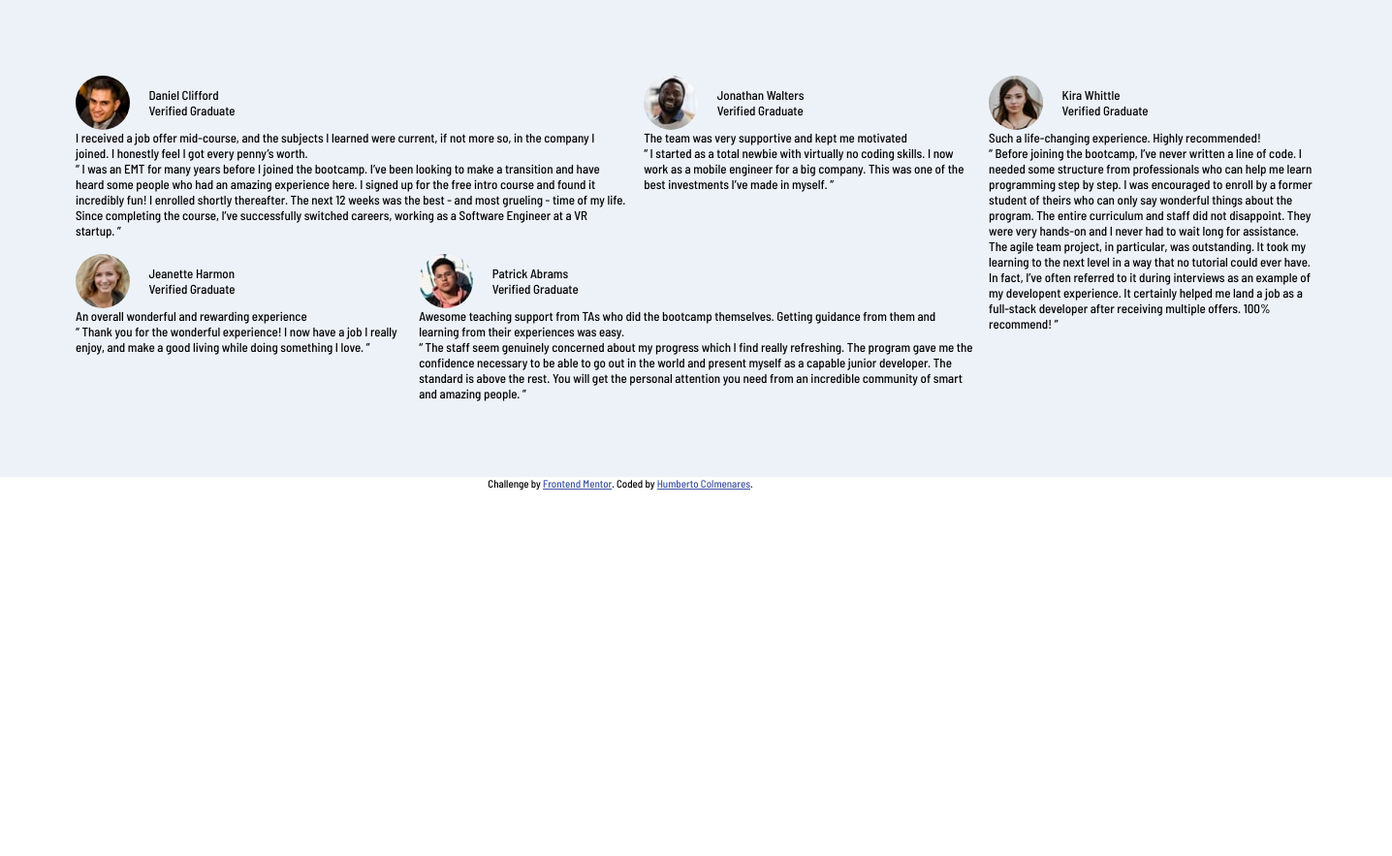
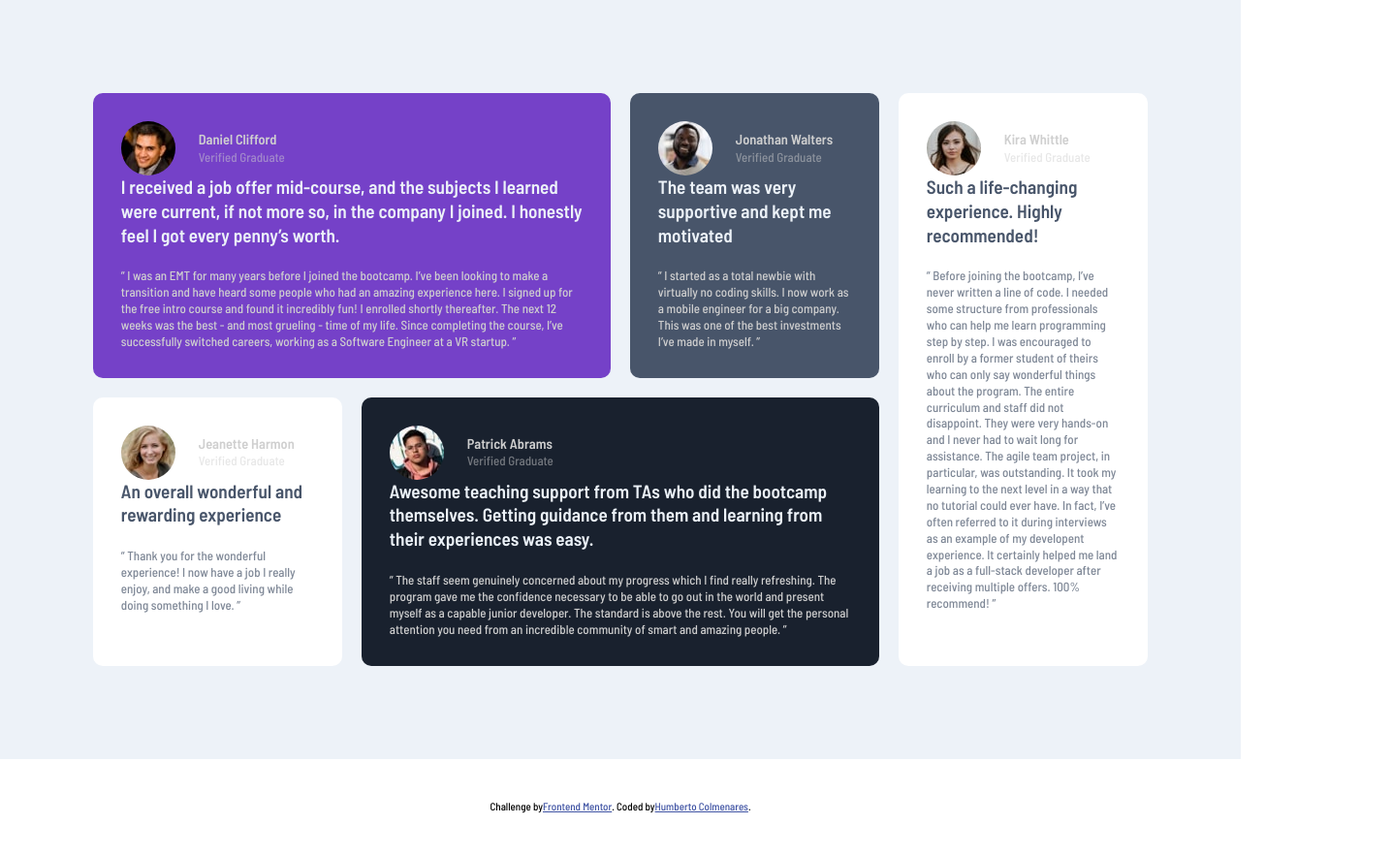
Before and after one commit to colmenareshr/testimonials-grid-section-main, a plain HTML site: page index.html in a window 1280 px wide. Shown: the whole page at 97% size, 1436 px wide, since content can reach past the window. Before the commit the page ends 800 px from the top, so only its background shows below. Drawn offline with Linux system fonts and the light colour scheme.

Commit message:
Desktop desig

```diff
--- a/index.html
+++ b/index.html
@@ -30,7 +30,7 @@
   <body>
     <main class="container">
       <div class="testimonial__grid">
-        <div class="testimonial__one">
+        <div class="testimonial__card one">
           <div class="testimonial__author">
             <img src="./images/image-daniel.jpg" alt="Daniel Clifford" />
             <div class="author__name">
@@ -56,7 +56,7 @@
           </div>
         </div>
 
-        <div class="testimonial__two">
+        <div class="testimonial__card two">
           <div class="testimonial__author">
             <img src="./images/image-jonathan.jpg" alt="Jonathan Walters" />
             <div class="author__name">
@@ -76,7 +76,7 @@
           </div>
         </div>
 
-        <div class="testimonial__three">
+        <div class="testimonial__card three">
           <div class="testimonial__author">
             <img src="./images/image-jeanette.jpg" alt="Jeanette Harmon" />
             <div class="author__name">
@@ -96,7 +96,7 @@
           </div>
         </div>
 
-        <div class="testimonial__four">
+        <div class="testimonial__card four">
           <div class="testimonial__author">
             <img src="./images/image-patrick.jpg" alt="Patrick Abrams" />
             <div class="author__name">
@@ -121,7 +121,7 @@
           </div>
         </div>
 
-        <div class="testimonial__five">
+        <div class="testimonial__card five">
           <div class="testimonial__author">
             <img src="./images/image-kira.jpg" alt="Kira Whittle" />
             <div class="author__name">
@@ -151,7 +151,7 @@
         </div>
       </div>
     </main>
-    <div class="attribution">
+    <footer class="attribution">
       Challenge by
       <a href="https://www.frontendmentor.io?ref=challenge" target="_blank"
         >Frontend Mentor</a
@@ -159,6 +159,6 @@
       <a href="https://github.com/colmenareshr" target="_blank"
         >Humberto Colmenares</a
       >.
-    </div>
+    </footer>
   </body>
 </html>
--- a/style.css
+++ b/style.css
@@ -1,18 +1,31 @@
 @import url('https://fonts.googleapis.com/css2?family=Barlow+Semi+Condensed:wght@500;600&display=swap');
 
-*::before *::after {
+:root {
+  --Moderate-violet: hsl(263, 55%, 52%);
+  --Very-dark-grayish-blue: hsl(217, 19%, 35%);
+  --Very-dark-blackish-blue: hsl(219, 29%, 14%);
+  --White: hsl(0, 0%, 100%);
+  --Light-grayish-blue: hsl(210, 46%, 95%);
+  --Light-gray: hsl(0, 0%, 81%);
+}
+* {
+  margin: 0;
+  padding: 0;
   box-sizing: border-box;
 }
 
-* {
-  margin: 0;
-  padding: 0;
+html,
+body {
+  height: 100%;
 }
 
-html, body {
+body {
   width: 100%;
   font-family: 'Barlow Semi Condensed';
+  font-weight: 500;
   font-size: 13px;
+  line-height: 1.3;
+  -webkit-font-smoothing: antialiased;
 }
 
 image {
@@ -20,10 +33,28 @@ image {
   display: block;
 }
 
+p,
+h1,
+h2,
+h3,
+h4,
+h5,
+h6 {
+  overflow-wrap: break-word;
+}
+
 .container {
   width: 100%;
+  max-width: 1440px;
+  margin: 0 auto;
   background-color: #edf2f8;
   padding: 6rem;
+}
+
+.testimonial__card {
+  color: var(--Light-grayish-blue);
+  border-radius: 10px;
+  padding: 1.8rem;
 }
 
 .testimonial__author {
@@ -36,29 +67,80 @@ image {
   border-radius: 50%;
 }
 
+.name {
+  font-size: 0.9rem;
+  font-weight: 600;
+  color: hsl(0, 0%, 81%);
+}
+
+.title {
+  color: hsl(0, 0%, 81%);
+  opacity: 50%;
+}
+
+.card__info {
+  display: flex;
+  flex-direction: column;
+  gap: 1.3rem;
+}
+
+.info__strong {
+  font-size: 1.2rem;
+  font-weight: 600;
+}
+
+.info {
+  color: var(--Light-gray);
+  opacity: 70px;
+}
+
 .testimonial__grid {
   width: 100%;
-  max-width: 1440px ;
   display: grid;
+  grid-template-columns: repeat(4, 1fr);
   grid-template-areas:
-  'one    one   two   five'
-  'three  four  four  five'
-  ;
+    'one    one   two   five'
+    'three  four  four  five';
   gap: 1.25rem;
 }
 
-.testimonial__one {
+.one {
   grid-area: one;
+  background-color: var(--Moderate-violet);
 }
-.testimonial__two {
+.two {
   grid-area: two;
+  background-color: var(--Very-dark-grayish-blue);
 }
-.testimonial__three {
+.three {
   grid-area: three;
+  background-color: var(--White);
+  color: hsl(217, 19%, 35%);
 }
-.testimonial__four {
+.four {
   grid-area: four;
+  background-color: hsl(219, 29%, 14%);
 }
-.testimonial__five {
+.five {
   grid-area: five;
+  background-color: var(--White);
+  color: hsl(217, 19%, 35%);
 }
+
+.three .info {
+  color: hsl(217, 19%, 35%);
+  opacity: 70%;
+}
+
+.five .info {
+  color: hsl(217, 19%, 35%);
+  opacity: 70%;
+}
+
+footer {
+  width: 100%;
+  min-height: 100px;
+  display: flex;
+  align-items: center;
+  justify-content: center;
+}
```
